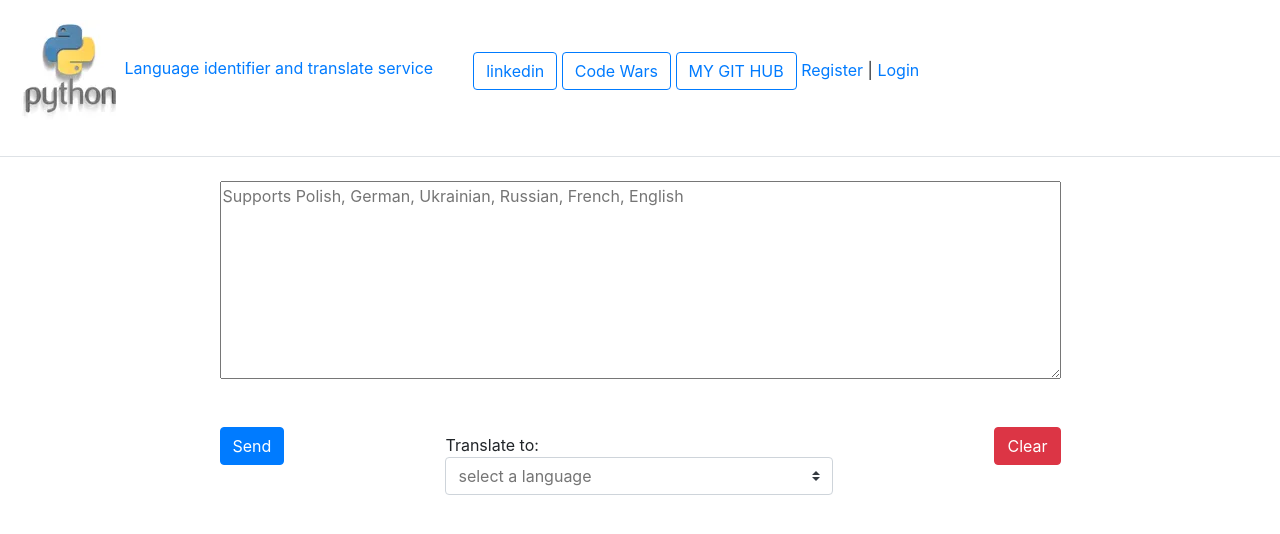
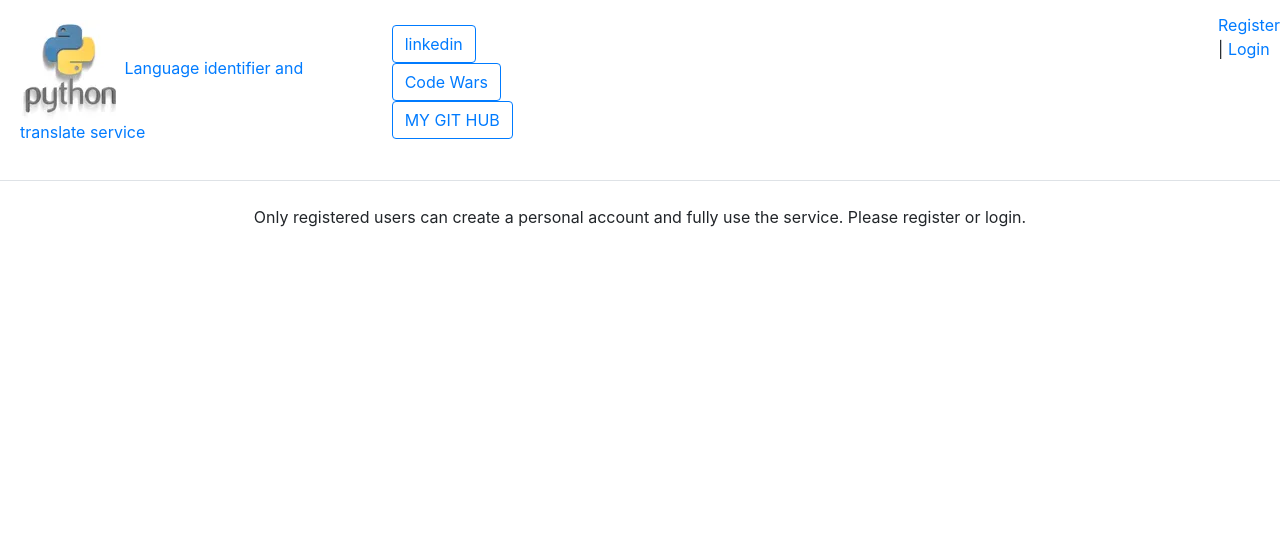
Before and after one commit to Vladimir-82/lingvo, a Django app: page / in a window 1280 px wide. Shown: the top 534 px of the page. Run offline with Django 5.2, Linux system fonts and the light colour scheme; some libraries are stand-ins or nearby versions.

Commit message:
fit: add user to db

```diff
--- a/lang/static/lang/css/lang.css
+++ b/lang/static/lang/css/lang.css
@@ -7,7 +7,10 @@
   margin: 0 auto;
 }
 
-
 .answer {
   text-align: center;
 }
+
+log {
+    margin-left: 200px;
+}
--- a/lang/utils.py
+++ b/lang/utils.py
@@ -3,6 +3,7 @@
 from io import BytesIO
 
 from django.core.files.base import ContentFile
+from django.core.handlers.wsgi import WSGIRequest
 from googletrans import Translator
 from gtts import gTTS
 
@@ -26,9 +27,12 @@ def create_translate_object(
     translate_from: str,
     translated_text: str,
     translate_to: str,
+    request: WSGIRequest,
 ) -> Translate:
     """Create translated object."""
     translate_object: Translate = Translate.objects.create()
+
+    translate_object.author = request.user
     object_name = save_title_name(translate_object)
 
     save_track(text_for_translate, translate_from, translate_object, object_name, 'file_one')
--- a/lang/views.py
+++ b/lang/views.py
@@ -1,9 +1,12 @@
 """Views language identifier."""
 
+from django.contrib import messages
+from django.contrib.auth import logout, login
 from django.core.handlers.wsgi import WSGIRequest
 from django.http import HttpResponse
-from django.shortcuts import render
+from django.shortcuts import render, redirect
 from .forms import UserLoginForm, UserRegisterForm
+from .messanges import Message
 
 from .structures import language
 from .utils import create_translate_object, get_translate_text
@@ -11,34 +14,41 @@ from .utils import create_translate_object, get_translate_text
 
 def index(request: WSGIRequest) -> HttpResponse:  # noqa: WPS210
     """Language identifier."""
-    if request.method == 'POST':
-        request_data = request.POST
+    if request.user.is_authenticated:
+        if request.method == 'POST':
+            request_data = request.POST
 
-        text_for_translate = request_data['text_for_translate']
-        language_to = request_data['languages']
+            text_for_translate = request_data['text_for_translate']
+            language_to = request_data['languages']
 
-        translated_text, translate_from, translate_to = get_translate_text(language_to, text_for_translate)
+            translated_text, translate_from, translate_to = get_translate_text(language_to, text_for_translate)
 
-        translate_object = create_translate_object(text_for_translate, translate_from, translated_text, translate_to)
+            translate_object = create_translate_object(
+                text_for_translate,
+                translate_from,
+                translated_text,
+                translate_to,
+                request,
+            )
 
-        language_input = language.language.get(translate_from)
-        language_output = language.language.get(translate_to)
-        translate_data_to_render = {
-            'language_input': language_input,
-            'text_for_translate': text_for_translate,
-            'translate_object': translate_object,
-            'translated_text': translated_text,
-            'language_output': language_output,
-        }
+            language_input = language.language.get(translate_from)
+            language_output = language.language.get(translate_to)
+            translate_data_to_render = {
+                'language_input': language_input,
+                'text_for_translate': text_for_translate,
+                'translate_object': translate_object,
+                'translated_text': translated_text,
+                'language_output': language_output,
+            }
+        else:
+            translate_data_to_render = {}
     else:
-        translate_data_to_render = {}
-    return render(request, 'lang/index.html', context=translate_data_to_render)
+        translate_data_to_render = {'message': Message.unauthorized}
+    return render(request, 'lang/main.html', context=translate_data_to_render)
 
 
 def register(request):
-    '''
-    Registration of service users
-    '''
+    """Register a new user."""
     if request.method == 'POST':
         form = UserRegisterForm(request.POST)
         if form.is_valid():
@@ -54,9 +64,7 @@ def register(request):
 
 
 def user_login(request):
-    '''
-    Service user logging
-    '''
+    """Login of service users."""
     if request.method == 'POST':
         form = UserLoginForm(data=request.POST)
         if form.is_valid():
@@ -69,8 +77,6 @@ def user_login(request):
 
 
 def user_logout(request):
-    '''
-    Unlogging service users
-    '''
+    """Logs out user."""
     logout(request)
     return redirect('login')
--- a/templates/lang/base.html
+++ b/templates/lang/base.html
@@ -24,15 +24,14 @@
                            href="https://www.codewars.com/users/Vladimir-82/">Code Wars</a>
                         <a class="btn btn-outline-primary"
                            href="https://github.com/Vladimir-82/">MY GIT HUB</a>
-
-                        <span class="navbar-text" class="nav">
-                            {% if request.user.is_authenticated %}
-                                Welcome, {{ user.username }} | <a href="{% url 'logout' %}">Exit</a>
-                            {% else %}
-                                <a href="{% url 'register' %}">Register</a> | <a href="{% url 'login' %}">Login</a>
-                            {% endif %}
-                        </span>
                     </div>
+                    <span class="navbar-text" class="login" style="margin-left: 650px">
+                        {% if request.user.is_authenticated %}
+                            Welcome, {{ user.username }} | <a href="{% url 'logout' %}">Exit</a>
+                        {% else %}
+                            <a href="{% url 'register' %}">Register</a> | <a href="{% url 'login' %}">Login</a>
+                        {% endif %}
+                    </span>
               </nav>
         </div>
     <div id="content">
--- a/templates/lang/index.html
+++ /dev/null
@@ -1,50 +0,0 @@
-{% extends 'lang/base.html' %}
-{% block content %}
-
-    <div class="inner">
-        <form method="post" enctype="multipart/form-data">
-            {% csrf_token %}
-            <div class="main_buttons">
-                <textarea required placeholder="Supports Polish, German, Ukrainian, Russian, French, English" rows="8" cols="80" name="text_for_translate" id="text_for_translate">{{ text_for_translate }}</textarea><br>
-                <button type="submit" id='submit' class="btn btn-primary" style="float: left; margin-top: 5%">Send</button>
-                <button type="reset" id="reset" class="btn btn-danger" style="float: right; margin-top: 5%">Clear</button>
-            </div></br></br>
-            <div class="inner">
-                Translate to: <input type="text" placeholder="select a language"
-                                     name="languages" list="languages" class="custom-select">
-                <datalist id="languages">
-                  <option value="English">
-                  <option value="Deutsch">
-                  <option value="Français">
-                  <option value="Русский">
-                  <option value="Українська">
-                  <option value="Polski">
-                </datalist>
-            </div></br>
-        </form>
-    </div>
-    {% if language_input %}
-        <div class="inner">
-            <h3 style="color: darkblue">Input language: {{ language_input }}</h3>
-        </div>
-        <div class="inner">
-            <audio id="myTune" src="{{ translate_object.file_one.url }}"></audio>
-            <button type="button" id="play" onclick="return false" class="btn btn-outline-success">Play</button>
-            <button type="button" id="pause" style="display:none"
-                    onclick="return false" class="btn btn-outline-success">Pause</button>
-        </div></br></br>
-        <div class="inner">
-            <textarea required placeholder="Translation" rows="8" cols="80" name="translate"
-                      id="translate">{{ translated_text }}</textarea>
-        </div>
-        <div class="inner">
-            <h3 style="color: darkblue">Output language: {{ language_output }}</h3>
-        </div>
-        <div class="inner">
-            <audio id="myTunetrans" src="{{ translate_object.file_two.url }}"></audio>
-            <button type="button" id="playtrans" onclick="return false" class="btn btn-outline-success">Play</button>
-            <button type="button" id="pausetrans" style="display:none"
-                    onclick="return false" class="btn btn-outline-success">Pause</button>
-        </div></br>
-    {% endif %}
-{% endblock %}
```
Also changed, not shown: lang/messanges.py (added, +15 -0 lines), templates/lang/main.html (added, +55 -0 lines), 1 other file.
